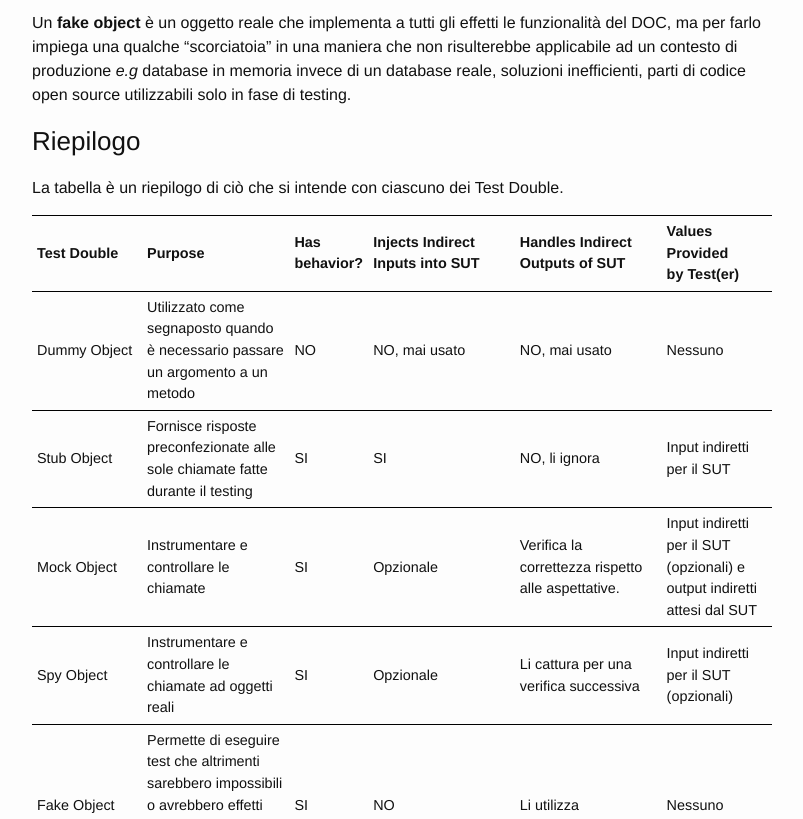
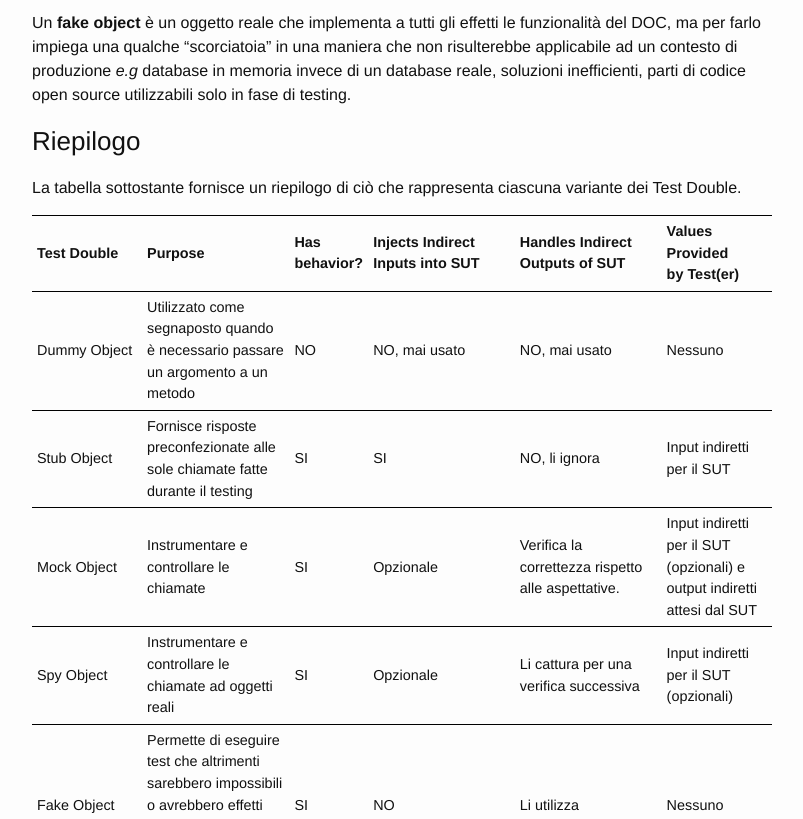
Before and after one commit to MarcoBuster/sweng, a Jekyll site: the page built from _posts/2022-11-07-mocking.md, in a window 1280 px wide and 900 px high, scrolled down 5584 px, cut to the strip 81-900 px from the top of the window. Shown: the whole strip, without its empty margins (238-1041 px from the left). Built offline with Jekyll 4.4.1, drawn with Linux system fonts in a browser that asks for light colours; the table of contents is made by our own code.

Commit message:
Rephrase Test Double summary

```diff
--- a/_posts/2022-11-07-mocking.md
+++ b/_posts/2022-11-07-mocking.md
@@ -458,7 +458,7 @@ public void testConSpy() {
 Un **fake object** è un oggetto reale che implementa a tutti gli effetti le funzionalità del DOC, ma per farlo impiega una qualche "scorciatoia" in una maniera che non risulterebbe applicabile ad un contesto di produzione _e.g_ database in memoria invece di un database reale, soluzioni inefficienti, parti di codice open source utilizzabili solo in fase di testing.
 
 ### Riepilogo
-La tabella è un riepilogo di ciò che si intende con ciascuno dei Test Double.
+La tabella sottostante fornisce un riepilogo di ciò che rappresenta ciascuna variante dei Test Double.
 
 <table class="border">
     <tr>
```
